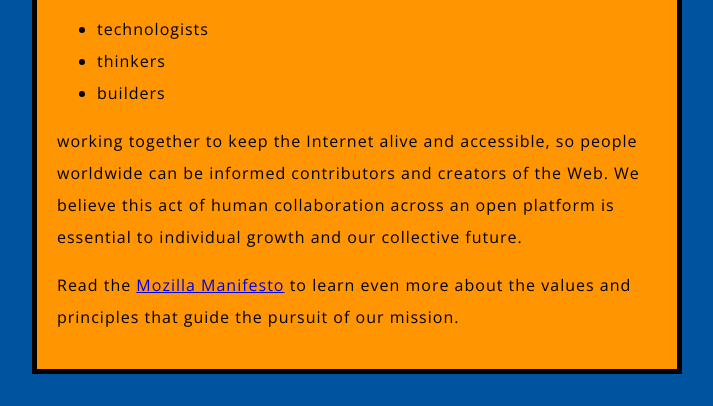
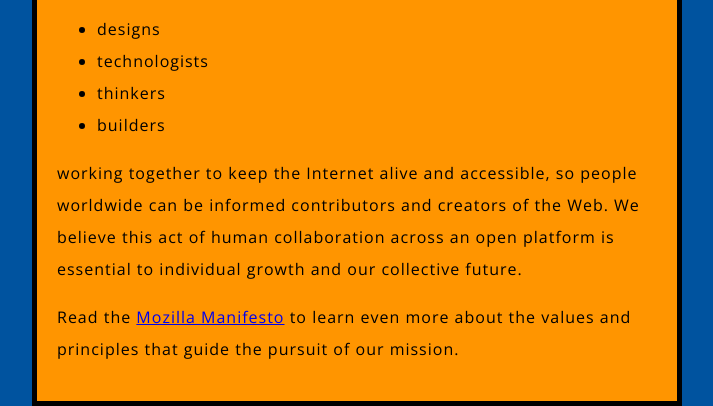
Before and after one commit to Ushasricpu/sample, a plain HTML site: page index.html in a window 1280 px wide. Shown: the part 434-840 px from the top of the page, without its empty margins (283-996 px from the left). Before the commit the page ends 808 px from the top, so only its background shows below. Drawn offline with nearby package versions, Linux system fonts and the light colour scheme.

Commit message:
version-3

```diff
--- a/index.html
+++ b/index.html
@@ -13,6 +13,7 @@
     <p>At Mozilla, we’re a global community of</p>
 
     <ul> <!-- changed to list in the tutorial -->
+      <li>designs</li>
       <li>technologists</li>
       <li>thinkers</li>
       <li>builders</li>
```
